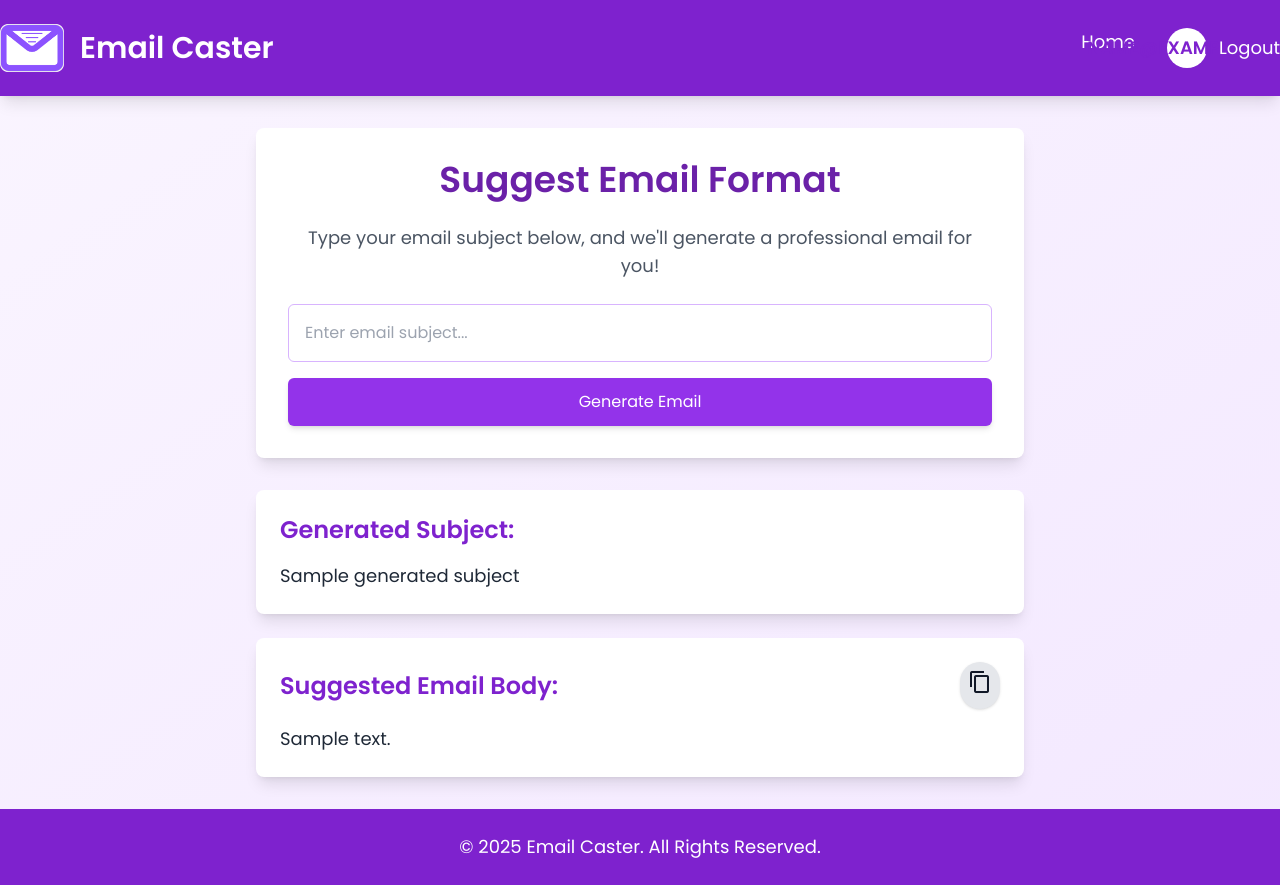
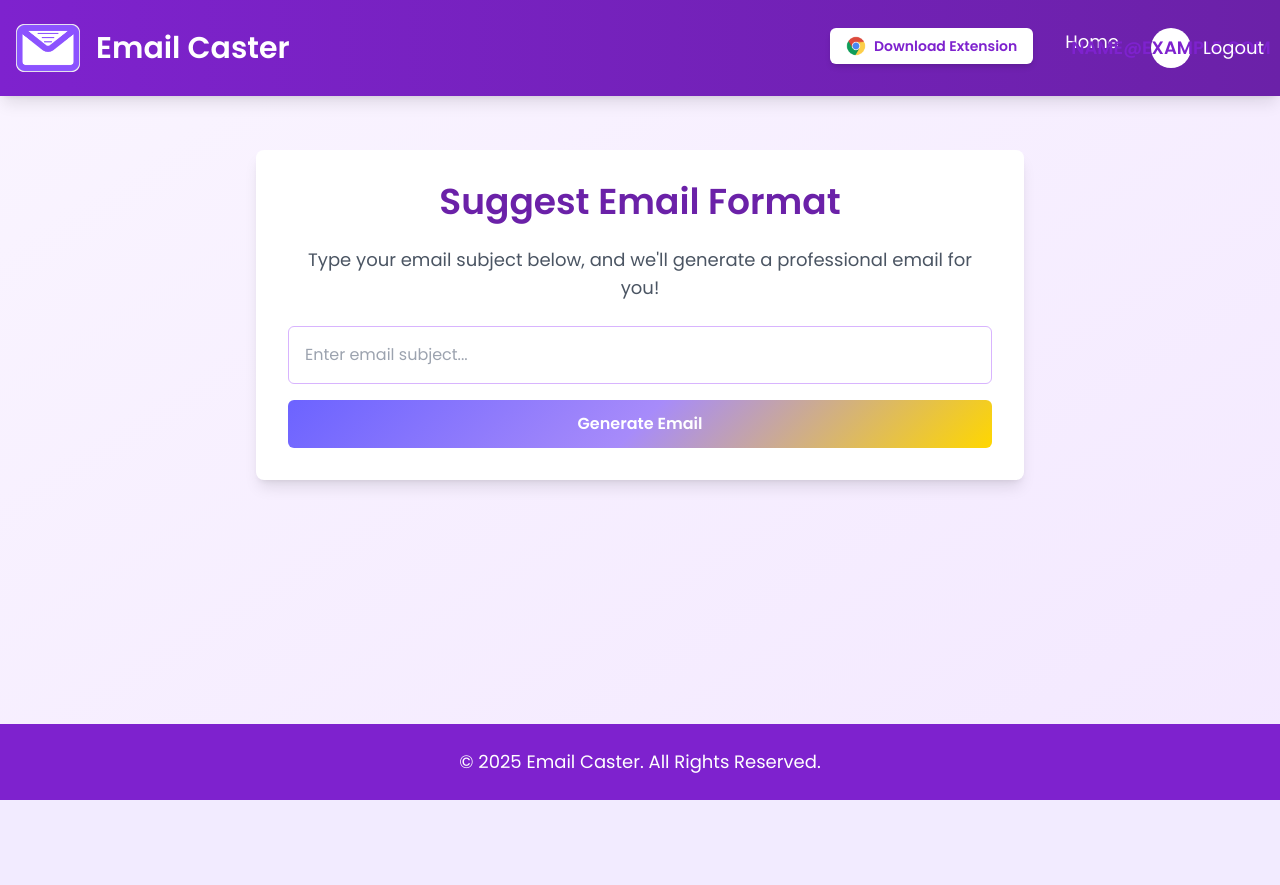
Before and after one commit to piyush853/email-caster, a Flask app: template templates/suggest.html in a window 1280 px wide. After the commit the page ends 800 px from the top, so only its background shows below. Run offline with Flask 3, Linux system fonts and the light colour scheme; the template is opened without the code that fills it: most values are stand-ins (such as "Sample title", 1, 10 or a date in 2020); some libraries are stand-ins or nearby versions.

Commit message:
Update suggest.html

```diff
--- a/templates/suggest.html
+++ b/templates/suggest.html
@@ -7,11 +7,13 @@
     <link rel="icon" type="image/x-icon" href="{{ url_for('static', filename='logo-16.png') }}">
     <title>Suggest Email Format</title>
     <script src="https://cdn.tailwindcss.com"></script>
+    <script src="https://cdn.lordicon.com/xdjxvujz.js"></script>
     <link href="https://fonts.googleapis.com/css2?family=Poppins:wght@400;600&display=swap" rel="stylesheet">
     <style>
         body {
             font-family: 'Poppins', sans-serif;
         }
+
         .loading-overlay {
             position: fixed;
             top: 0;
@@ -25,94 +27,161 @@
             z-index: 50;
             display: none; /* Hidden by default */
         }
-        .loading-text {
-            font-size: 1.5rem;
-            color: white;
-            font-weight: bold;
+
+        .gradient-btn {
+            background: linear-gradient(135deg, #6C63FF 0%, #A78BFA 50%, #FFD700 100%);
+            transition: transform 0.3s ease, box-shadow 0.3s ease;
+        }
+
+        .gradient-btn:hover {
+            transform: scale(1.05);
+            box-shadow: 0px 4px 10px rgba(108, 99, 255, 0.3);
+        }
+
+        .header-animation {
+            animation: fadeIn 1.5s ease-in-out;
+        }
+
+        @keyframes fadeIn {
+            from {
+                opacity: 0;
+                transform: translateY(-20px);
+            }
+            to {
+                opacity: 1;
+                transform: translateY(0);
+            }
+        }
+        .tooltip {
+            position: relative;
+            display: inline-block;
+            cursor: pointer;
+        }
+
+        .tooltip .tooltip-text {
+            visibility: hidden;
+            width: 140px;
+            background-color: black;
+            color: #fff;
+            text-align: center;
+            padding: 5px;
+            border-radius: 4px;
+            position: absolute;
+            z-index: 10;
+            bottom: 125%;
+            left: 50%;
+            margin-left: -70px;
+            opacity: 0;
+            transition: opacity 0.3s;
+        }
+
+        .tooltip:hover .tooltip-text {
+            visibility: visible;
+            opacity: 1;
         }
     </style>
 </head>
-<body class="bg-gradient-to-br from-purple-50 to-purple-100 text-gray-900">
+<body class="bg-gradient-to-br from-purple-50 to-purple-100 text-gray-900 min-h-screen flex flex-col">
     <!-- Loading Overlay -->
     <div id="loadingOverlay" class="loading-overlay">
-        <div class="loading-text animate-pulse">Generating...</div>
+        <div class="flex flex-col items-center">
+            <lord-icon
+                src="https://cdn.lordicon.com/gqzfzudq.json"
+                trigger="loop"
+                colors="primary:#ffffff,secondary:#ffd700"
+                style="width:80px;height:80px">
+            </lord-icon>
+            <div class="text-white font-bold text-lg mt-4">Generating...</div>
+        </div>
     </div>
 
     <!-- Header -->
-    <header class="bg-purple-700 text-white py-6 shadow-lg">
-        <div class="container mx-auto flex justify-between items-center">
+    <header class="bg-gradient-to-r from-purple-700 to-purple-800 text-white py-6 shadow-lg fixed top-0 w-full z-50">
+        <div class="container mx-auto flex justify-between items-center px-4">
+            <!-- Logo and Title -->
             <div class="flex items-center space-x-4">
-                <img src="{{ url_for('static', filename='logo.png') }}" alt="Email Caster Logo" class="h-12">
-                <h1 class="text-3xl font-bold">Email Caster</h1>
+                <img src="{{ url_for('static', filename='logo.png') }}" alt="Email Caster Logo"
+                     class="h-12 hover:scale-110 transition-transform duration-300">
+                <h1 class="text-3xl font-bold hover:text-yellow-300 transition-colors duration-300">Email Caster</h1>
             </div>
-            <nav>
+
+            <!-- Navigation Menu -->
+            <nav class="hidden md:flex items-center space-x-6">
                 <ul class="flex space-x-8 text-lg font-medium">
-                    <li><a href="{{ url_for('home') }}" class="hover:underline">Home</a></li>
+                    <li>
+                        <a href="https://chrome.google.com/webstore/detail/email-caster/extension-id"
+                           target="_blank"
+                           class="flex items-center bg-white text-purple-700 px-4 py-2 rounded-md text-sm font-semibold shadow-md hover:bg-gray-200 hover:scale-105 transition-transform duration-300">
+                            <img src="{{ url_for('static', filename='extension-icon.png') }}" alt="Extension Icon"
+                                 class="h-5 w-5 mr-2">
+                            Download Extension
+                        </a>
+                    </li>
                     {% if user_email %}
+                        <li><a href="{{ url_for('home') }}" class="hover:text-yellow-300 transition-colors duration-300">Home</a></li>
                         <li>
                             <div class="flex items-center space-x-3">
-                                <div class="bg-white text-purple-700 rounded-full h-10 w-10 flex items-center justify-center font-bold">
+                                <div class="bg-white text-purple-700 rounded-full h-10 w-10 flex items-center justify-center font-bold hover:scale-110 transition-transform duration-300">
                                     {{ user_email[0] | upper }}
                                 </div>
-                                <a href="{{ url_for('logout') }}" class="hover:text-gray-300">Logout</a>
+                                <a href="{{ url_for('logout') }}" class="hover:text-yellow-300 transition-colors duration-300">Logout</a>
                             </div>
                         </li>
                     {% else %}
-                        <li><a href="{{ url_for('login') }}" class="hover:text-gray-300">Login</a></li>
-                        <li><a href="{{ url_for('signup') }}" class="hover:text-gray-300">Signup</a></li>
+                        <li><a href="{{ url_for('login') }}" class="hover:text-yellow-300 transition-colors duration-300">Login</a></li>
+                        <li><a href="{{ url_for('signup') }}" class="hover:text-yellow-300 transition-colors duration-300">Signup</a></li>
                     {% endif %}
                 </ul>
             </nav>
+
+            <!-- Mobile Menu -->
+            <div class="md:hidden">
+                <button id="menuToggle" class="text-white focus:outline-none">
+                    <svg xmlns="http://www.w3.org/2000/svg" fill="none" viewBox="0 0 24 24" stroke="currentColor" class="h-8 w-8">
+                        <path stroke-linecap="round" stroke-linejoin="round" stroke-width="2" d="M4 6h16M4 12h16m-7 6h7" />
+                    </svg>
+                </button>
+            </div>
+        </div>
+
+        <!-- Mobile Menu Dropdown -->
+        <div id="mobileMenu" class="hidden bg-purple-800 text-white md:hidden">
+            <ul class="flex flex-col items-center space-y-4 py-4 text-lg">
+                <li><a href="{{ url_for('login') }}" class="hover:text-yellow-300 transition-colors duration-300">Login</a></li>
+                <li><a href="{{ url_for('signup') }}" class="hover:text-yellow-300 transition-colors duration-300">Signup</a></li>
+                <li>
+                    <a href="https://chrome.google.com/webstore/detail/email-caster/extension-id" target="_blank"
+                       class="flex items-center bg-white text-purple-700 px-4 py-2 rounded-md text-sm font-semibold shadow-md hover:bg-gray-200 hover:scale-105 transition-transform duration-300">
+                        <img src="{{ url_for('static', filename='extension-icon.png') }}" alt="Extension Icon" class="h-5 w-5 mr-2">
+                        Download Extension
+                    </a>
+                </li>
+            </ul>
         </div>
     </header>
 
     <!-- Main Content -->
-    <main class="container mx-auto mt-8 px-4">
+    <main class="container mx-auto mt-[150px] px-4 flex-grow">
         <section class="text-center w-full max-w-3xl mx-auto bg-white p-8 rounded-lg shadow-lg">
             <h2 class="text-4xl font-bold text-purple-800 mb-6">Suggest Email Format</h2>
             <p class="text-lg text-gray-600 mb-6">Type your email subject below, and we'll generate a professional email for you!</p>
             <form id="emailForm" method="POST" class="space-y-4">
-                <input type="text" name="subject" id="subjectInput" placeholder="Enter email subject..."
-                    class="w-full p-4 border border-purple-300 rounded-md focus:outline-none focus:ring-2 focus:ring-purple-500 text-gray-800"
-                    required>
+                <div class="relative">
+                    <input type="text" name="subject" id="subjectInput" placeholder="Enter email subject..."
+                        class="w-full p-4 border border-purple-300 rounded-md focus:outline-none focus:ring-2 focus:ring-purple-500 text-gray-800"
+                        required>
+                </div>
                 <button type="submit"
-                    class="w-full bg-purple-600 text-white py-3 px-4 rounded-md shadow-md hover:bg-purple-700 transition">
+                    class="w-full py-3 rounded-md text-white font-semibold gradient-btn">
                     Generate Email
                 </button>
             </form>
-        </section>
-
-        <section class="w-full max-w-3xl mx-auto mt-8">
-            {% if generated_subject %}
-                <div class="bg-white p-6 rounded-lg shadow-lg mb-6">
-                    <h3 class="text-2xl font-bold text-purple-700 mb-4">Generated Subject:</h3>
-                    <p class="text-lg text-gray-800">{{ generated_subject }}</p>
-                </div>
-            {% endif %}
-
-            {% if suggested_body %}
-                <div class="bg-white p-6 rounded-lg shadow-lg">
-                    <div class="flex justify-between items-center mb-4">
-                        <h3 class="text-2xl font-bold text-purple-700">Suggested Email Body:</h3>
-                        <button id="copyButton" class="bg-gray-200 p-2 rounded-full shadow hover:bg-gray-300 transition">
-                            <span id="copyIcon" class="material-icons">content_copy</span>
-                        </button>
-                    </div>
-                    <div id="emailBody" class="text-gray-800 text-lg overflow-auto max-h-60">
-                        {{ suggested_body|safe }}
-                    </div>
-                </div>
-            {% elif error_message %}
-                <div class="bg-red-100 p-4 rounded-lg shadow-lg">
-                    <p class="text-red-600 font-semibold">{{ error_message }}</p>
-                </div>
-            {% endif %}
         </section>
     </main>
 
     <!-- Footer -->
     <footer class="bg-purple-700 text-white py-6 mt-8">
-        <div class="container mx-auto text-center">
+        <div class="container mx-auto  text-center">
             <p class="text-lg">&copy; 2025 Email Caster. All Rights Reserved.</p>
         </div>
     </footer>
@@ -127,27 +196,13 @@
                 loadingOverlay.style.display = 'flex';
             });
 
-            const copyButton = document.getElementById('copyButton');
-            const copyIcon = document.getElementById('copyIcon');
-            const emailBody = document.getElementById('emailBody');
+            const menuToggle = document.getElementById('menuToggle');
+            const mobileMenu = document.getElementById('mobileMenu');
 
-            if (copyButton && copyIcon && emailBody) {
-                copyButton.addEventListener('click', () => {
-                    const textToCopy = emailBody.innerText;
-                    navigator.clipboard.writeText(textToCopy).then(() => {
-                        copyIcon.textContent = 'check';
-                        setTimeout(() => {
-                            copyIcon.textContent = 'content_copy';
-                        }, 2000);
-                    }).catch(err => {
-                        console.error('Failed to copy text:', err);
-                    });
-                });
-            }
+            menuToggle.addEventListener('click', () => {
+                mobileMenu.classList.toggle('hidden');
+            });
         });
     </script>
-
-    <!-- Material Icons -->
-    <link href="https://fonts.googleapis.com/icon?family=Material+Icons" rel="stylesheet">
 </body>
 </html>
```
